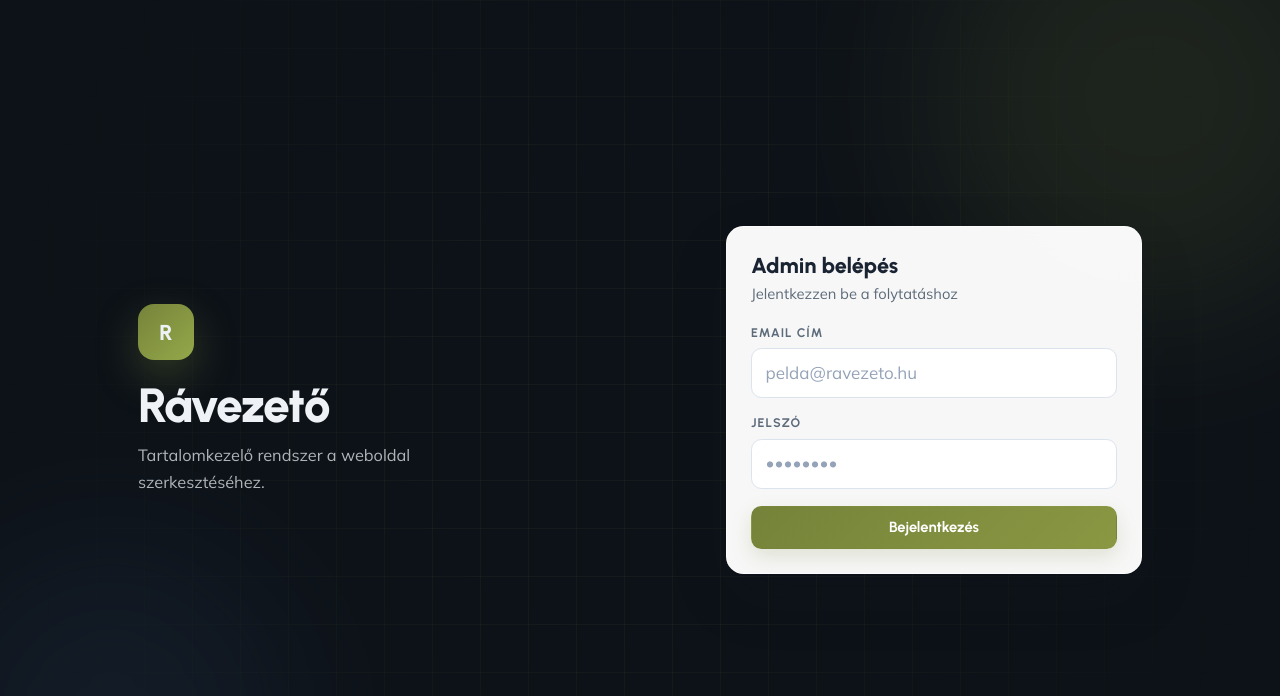
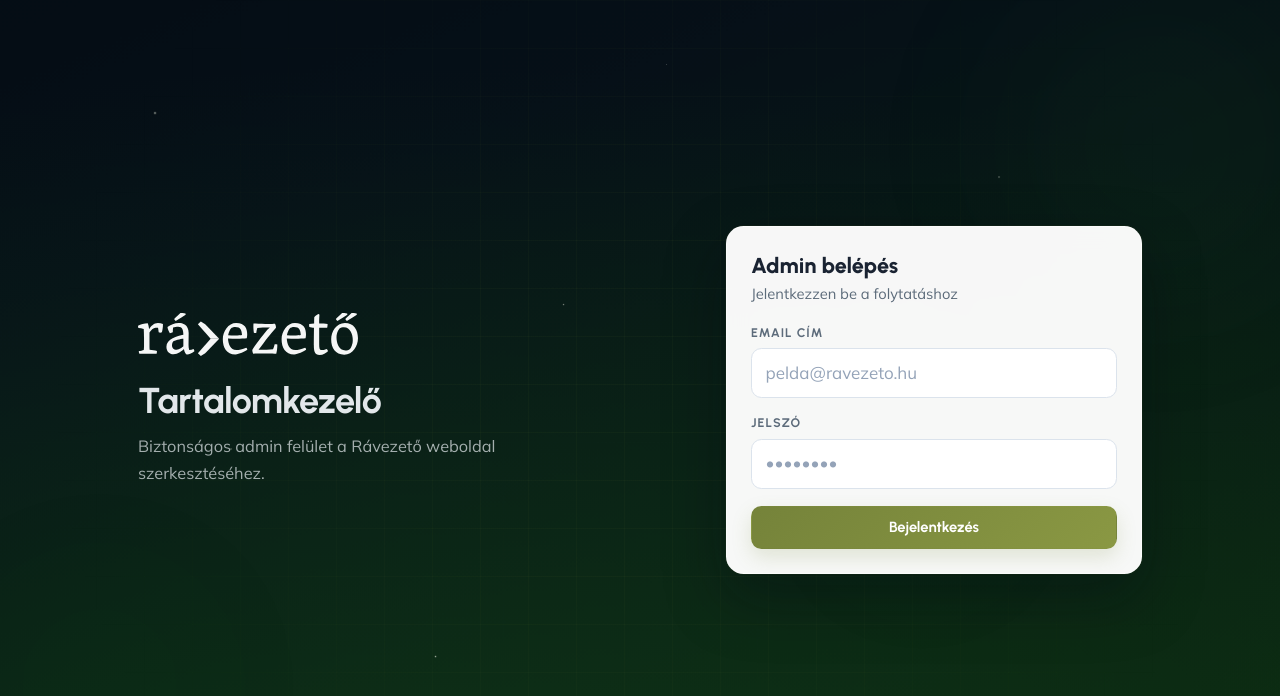
Before and after one commit to eryyk1/ravezeto-demo, a React (Vite) app: page /admin/login in a window 1280 px wide. Shown: the top 696 px of the page. Built offline with nearby package versions, Linux system fonts and the light colour scheme; no server answers.

Commit message:
V2.2.1 Improve admin panel and fix production issues

```diff
--- a/src/admin/admin.css
+++ b/src/admin/admin.css
@@ -741,7 +741,7 @@ body.admin-mode .rev {
   min-height: 100vh;
   position: relative;
   overflow: hidden;
-  background: #0d1218;
+  background: #030810;
   color: #eef2f6;
 }
 
@@ -751,37 +751,129 @@ body.admin-mode .rev {
   pointer-events: none;
 }
 
+.admin-login__gradient {
+  position: absolute;
+  inset: -40%;
+  background:
+    radial-gradient(ellipse 55% 45% at 72% 38%, rgba(157, 173, 82, 0.16) 0%, transparent 55%),
+    radial-gradient(ellipse 40% 35% at 25% 55%, rgba(214, 165, 72, 0.06) 0%, transparent 50%),
+    radial-gradient(ellipse 70% 55% at 20% 42%, rgba(27, 94, 32, 0.35) 0%, transparent 52%),
+    radial-gradient(ellipse 85% 75% at 78% 38%, rgba(27, 94, 32, 0.28) 0%, transparent 48%),
+    linear-gradient(158deg, #030810 0%, #061018 18%, #0a2410 38%, #0f3312 55%, #071509 75%, #030810 100%);
+  background-size: 200% 200%;
+  animation: admin-login-gradient 52s ease-in-out infinite alternate;
+}
+
+@keyframes admin-login-gradient {
+  0% {
+    transform: translate3d(0, 0, 0) scale(1);
+  }
+  100% {
+    transform: translate3d(-2%, -1%, 0) scale(1.03);
+  }
+}
+
 .admin-login__grid {
   position: absolute;
   inset: 0;
   background-image:
-    linear-gradient(rgba(117, 131, 58, 0.08) 1px, transparent 1px),
-    linear-gradient(90deg, rgba(117, 131, 58, 0.08) 1px, transparent 1px);
+    linear-gradient(rgba(117, 131, 58, 0.07) 1px, transparent 1px),
+    linear-gradient(90deg, rgba(117, 131, 58, 0.07) 1px, transparent 1px);
   background-size: 48px 48px;
-  mask-image: radial-gradient(circle at center, black 30%, transparent 85%);
+  mask-image: radial-gradient(circle at center, black 25%, transparent 82%);
+  opacity: 0.85;
+}
+
+.admin-login__stars {
+  position: absolute;
+  inset: 0;
+}
+
+.admin-login__star {
+  position: absolute;
+  border-radius: 50%;
+  background: rgba(242, 243, 232, 0.85);
+  box-shadow: 0 0 6px rgba(214, 165, 72, 0.28);
+  animation: admin-login-star 4.5s ease-in-out infinite;
+  will-change: opacity, transform;
+}
+
+@keyframes admin-login-star {
+  0%,
+  100% {
+    opacity: 0.25;
+    transform: scale(1);
+  }
+  50% {
+    opacity: 0.95;
+    transform: scale(1.25);
+  }
 }
 
 .admin-login__glow {
   position: absolute;
   border-radius: 999px;
-  filter: blur(80px);
-  opacity: 0.45;
+  filter: blur(90px);
+  opacity: 0.42;
+  will-change: transform, opacity;
 }
 
 .admin-login__glow--1 {
-  width: 28rem;
-  height: 28rem;
-  top: -8rem;
-  right: -6rem;
-  background: rgba(117, 131, 58, 0.35);
+  width: min(42vw, 28rem);
+  height: min(42vw, 28rem);
+  top: -10%;
+  right: -8%;
+  background: radial-gradient(circle, rgba(76, 175, 80, 0.22) 0%, transparent 68%);
+  animation: admin-login-glow-a 36s ease-in-out infinite alternate;
 }
 
 .admin-login__glow--2 {
-  width: 22rem;
-  height: 22rem;
-  bottom: -6rem;
-  left: -4rem;
-  background: rgba(80, 120, 180, 0.22);
+  width: min(38vw, 22rem);
+  height: min(38vw, 22rem);
+  bottom: -8%;
+  left: -6%;
+  background: radial-gradient(circle, rgba(46, 125, 50, 0.18) 0%, transparent 65%);
+  animation: admin-login-glow-b 44s ease-in-out infinite alternate;
+}
+
+.admin-login__glow--3 {
+  width: min(28vw, 16rem);
+  height: min(28vw, 16rem);
+  right: 18%;
+  bottom: 22%;
+  background: radial-gradient(circle, rgba(102, 187, 106, 0.12) 0%, transparent 68%);
+  animation: admin-login-glow-c 30s ease-in-out infinite alternate;
+}
+
+@keyframes admin-login-glow-a {
+  0% {
+    transform: translate3d(0, 0, 0);
+    opacity: 0.35;
+  }
+  100% {
+    transform: translate3d(-3%, 4%, 0);
+    opacity: 0.5;
+  }
+}
+
+@keyframes admin-login-glow-b {
+  0% {
+    transform: translate3d(0, 0, 0);
+    opacity: 0.3;
+  }
+  100% {
+    transform: translate3d(4%, -3%, 0);
+    opacity: 0.48;
+  }
+}
+
+@keyframes admin-login-glow-c {
+  0% {
+    transform: translate3d(0, 0, 0) scale(1);
+  }
+  100% {
+    transform: translate3d(-2%, 2%, 0) scale(1.08);
+  }
 }
 
 .admin-login__layout {
@@ -800,32 +892,29 @@ body.admin-mode .rev {
 .admin-login__hero h1 {
   margin: 0 0 0.75rem;
   font-family: 'Urbanist', sans-serif;
-  font-size: clamp(2rem, 4vw, 3rem);
-  font-weight: 800;
-  letter-spacing: -0.03em;
-  line-height: 1.05;
+  font-size: clamp(1.65rem, 3vw, 2.25rem);
+  font-weight: 700;
+  letter-spacing: -0.02em;
+  line-height: 1.15;
+  color: rgba(238, 242, 246, 0.95);
 }
 
 .admin-login__hero p {
   margin: 0;
   max-width: 24rem;
-  color: rgba(238, 242, 246, 0.72);
+  color: rgba(238, 242, 246, 0.68);
   line-height: 1.65;
   font-size: 1.02rem;
 }
 
-.admin-login__hero-mark {
-  width: 3.5rem;
-  height: 3.5rem;
-  border-radius: 1rem;
-  display: grid;
-  place-items: center;
-  font-family: 'Urbanist', sans-serif;
-  font-weight: 800;
-  font-size: 1.35rem;
-  margin-bottom: 1.25rem;
-  background: linear-gradient(135deg, var(--admin-accent) 0%, #95a84a 100%);
-  box-shadow: 0 16px 40px rgba(117, 131, 58, 0.35);
+.admin-login__logo {
+  display: block;
+  width: min(220px, 72vw);
+  height: auto;
+  margin-bottom: 1.5rem;
+  filter: brightness(0) invert(1);
+  opacity: 0.96;
+  transition: opacity 0.25s ease, transform 0.25s ease;
 }
 
 .admin-login__card {
@@ -835,9 +924,19 @@ body.admin-mode .rev {
   padding: 1.6rem 1.5rem 1.5rem;
   display: grid;
   gap: 1.1rem;
-  box-shadow: var(--admin-shadow-lg);
+  box-shadow:
+    0 24px 60px rgba(3, 8, 16, 0.35),
+    0 0 0 1px rgba(117, 131, 58, 0.08);
   color: var(--admin-ink);
   backdrop-filter: blur(12px);
+  transition: box-shadow 0.3s ease, transform 0.3s ease;
+}
+
+.admin-login__card:focus-within {
+  box-shadow:
+    0 28px 64px rgba(3, 8, 16, 0.4),
+    0 0 0 1px rgba(117, 131, 58, 0.18),
+    0 0 32px rgba(117, 131, 58, 0.12);
 }
 
 .admin-login__card-head {
@@ -1015,7 +1114,7 @@ body.admin-mode .rev {
     margin-inline: auto;
   }
 
-  .admin-login__hero-mark {
+  .admin-login__logo {
     margin-inline: auto;
   }
 }
--- a/src/admin/layout/AdminSidebar.tsx
+++ b/src/admin/layout/AdminSidebar.tsx
@@ -1,4 +1,4 @@
-import { NavLink } from 'react-router-dom';
+import { NavLink, useNavigate } from 'react-router-dom';
 import { useAuth } from '../context/AuthContext';
 import { useAdminUi } from '../context/AdminUiContext';
 import {
@@ -45,6 +45,12 @@ const NAV_SECTIONS = [
 export default function AdminSidebar() {
   const { logout, session } = useAuth();
   const { sidebarOpen, setSidebarOpen } = useAdminUi();
+  const navigate = useNavigate();
+
+  async function handleLogout() {
+    await logout();
+    navigate('/admin/login', { replace: true });
+  }
 
   return (
     <>
@@ -97,7 +103,7 @@ export default function AdminSidebar() {
             <IconExternal className="admin-sidebar__icon" />
             <span>Weboldal megnyitása</span>
           </a>
-          <button type="button" className="admin-sidebar__logout" onClick={() => logout()}>
+          <button type="button" className="admin-sidebar__logout" onClick={handleLogout}>
             <IconLogout className="admin-sidebar__icon" />
             <span>Kijelentkezés</span>
           </button>
--- a/src/admin/pages/AdminLoginPage.tsx
+++ b/src/admin/pages/AdminLoginPage.tsx
@@ -1,6 +1,17 @@
 import { useState } from 'react';
 import { Navigate, useLocation, useNavigate } from 'react-router-dom';
 import { useAuth } from '../context/AuthContext';
+
+const LOGIN_STARS = [
+  { top: '14%', left: '12%', size: 2, delay: 0 },
+  { top: '22%', left: '78%', size: 1.5, delay: 1.2 },
+  { top: '38%', left: '44%', size: 1, delay: 2.4 },
+  { top: '56%', left: '18%', size: 1.5, delay: 0.8 },
+  { top: '68%', left: '62%', size: 2, delay: 1.8 },
+  { top: '82%', left: '34%', size: 1, delay: 3.1 },
+  { top: '48%', left: '88%', size: 1.5, delay: 2.2 },
+  { top: '8%', left: '52%', size: 1, delay: 1.5 },
+] as const;
 
 export default function AdminLoginPage() {
   const { login, session, loading } = useAuth();
@@ -27,25 +38,49 @@ export default function AdminLoginPage() {
     const message = await login(email.trim(), password);
     if (message) {
       setError(message);
-    } else {
-      navigate(safeRedirect, { replace: true });
+      setSubmitting(false);
+      return;
     }
+    navigate(safeRedirect, { replace: true });
     setSubmitting(false);
   }
 
   return (
     <div className="admin-login">
       <div className="admin-login__bg" aria-hidden="true">
+        <div className="admin-login__gradient" />
         <div className="admin-login__grid" />
+        <div className="admin-login__stars">
+          {LOGIN_STARS.map((star) => (
+            <span
+              key={`${star.top}-${star.left}`}
+              className="admin-login__star"
+              style={{
+                top: star.top,
+                left: star.left,
+                width: `${star.size}px`,
+                height: `${star.size}px`,
+                animationDelay: `${star.delay}s`,
+              }}
+            />
+          ))}
+        </div>
         <div className="admin-login__glow admin-login__glow--1" />
         <div className="admin-login__glow admin-login__glow--2" />
+        <div className="admin-login__glow admin-login__glow--3" />
       </div>
 
       <div className="admin-login__layout">
         <div className="admin-login__hero">
-          <div className="admin-login__hero-mark">R</div>
-          <h1>Rávezető</h1>
-          <p>Tartalomkezelő rendszer a weboldal szerkesztéséhez.</p>
+          <img
+            className="admin-login__logo"
+            src="/assets/logo.svg"
+            alt="Rávezető"
+            width={220}
+            height={43}
+          />
+          <h1>Tartalomkezelő</h1>
+          <p>Biztonságos admin felület a Rávezető weboldal szerkesztéséhez.</p>
         </div>
 
         <form className="admin-login__card" onSubmit={handleSubmit}>
@@ -64,6 +99,7 @@ export default function AdminLoginPage() {
               value={email}
               onChange={(event) => setEmail(event.target.value)}
               required
+              disabled={submitting}
             />
           </label>
 
@@ -77,6 +113,7 @@ export default function AdminLoginPage() {
               value={password}
               onChange={(event) => setPassword(event.target.value)}
               required
+              disabled={submitting}
             />
           </label>
 
--- a/vite.adminAuthPlugin.ts
+++ b/vite.adminAuthPlugin.ts
@@ -22,11 +22,8 @@ function json(res: ServerResponse, status: number, body: unknown) {
   res.end(JSON.stringify(body));
 }
 
-export function adminAuthDevPlugin(): Plugin {
-  return {
-    name: 'admin-auth-dev-api',
-    configureServer(server) {
-      server.middlewares.use(async (req, res, next) => {
+function adminAuthMiddleware() {
+  return async (req: IncomingMessage, res: ServerResponse, next: () => void) => {
         if (!req.url?.startsWith('/api/admin/')) return next();
 
         const secret = getAdminSecret();
@@ -89,7 +86,17 @@ export function adminAuthDevPlugin(): Plugin {
         }
 
         json(res, 404, { error: 'Not found' });
-      });
+  };
+}
+
+export function adminAuthDevPlugin(): Plugin {
+  return {
+    name: 'admin-auth-dev-api',
+    configureServer(server) {
+      server.middlewares.use(adminAuthMiddleware());
+    },
+    configurePreviewServer(server) {
+      server.middlewares.use(adminAuthMiddleware());
     },
   };
 }
```
Also changed, not shown: src/services/auth/authService.ts (+47 -18 lines), 2 other files (tests, documents, lock files or other folders).
